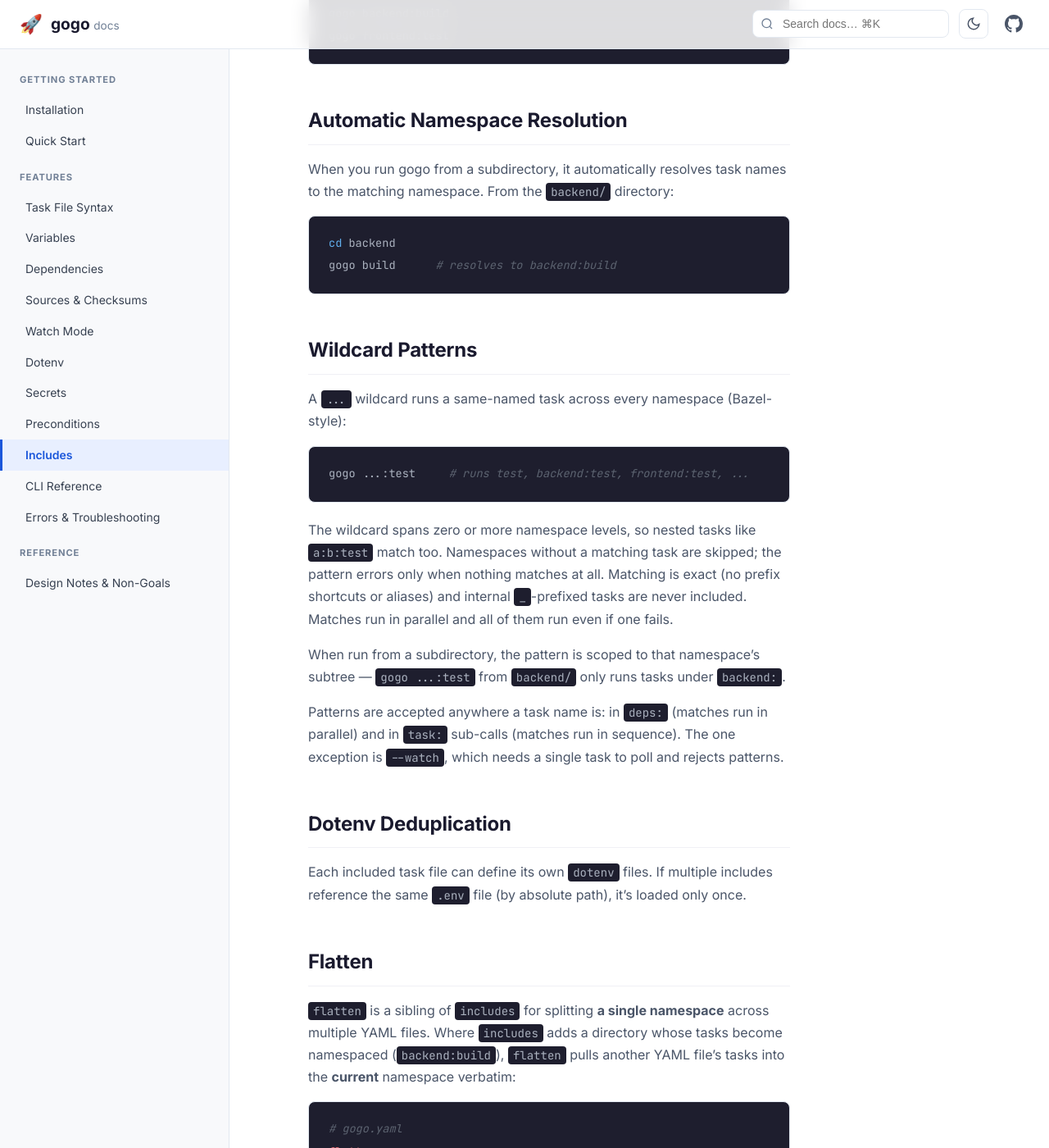
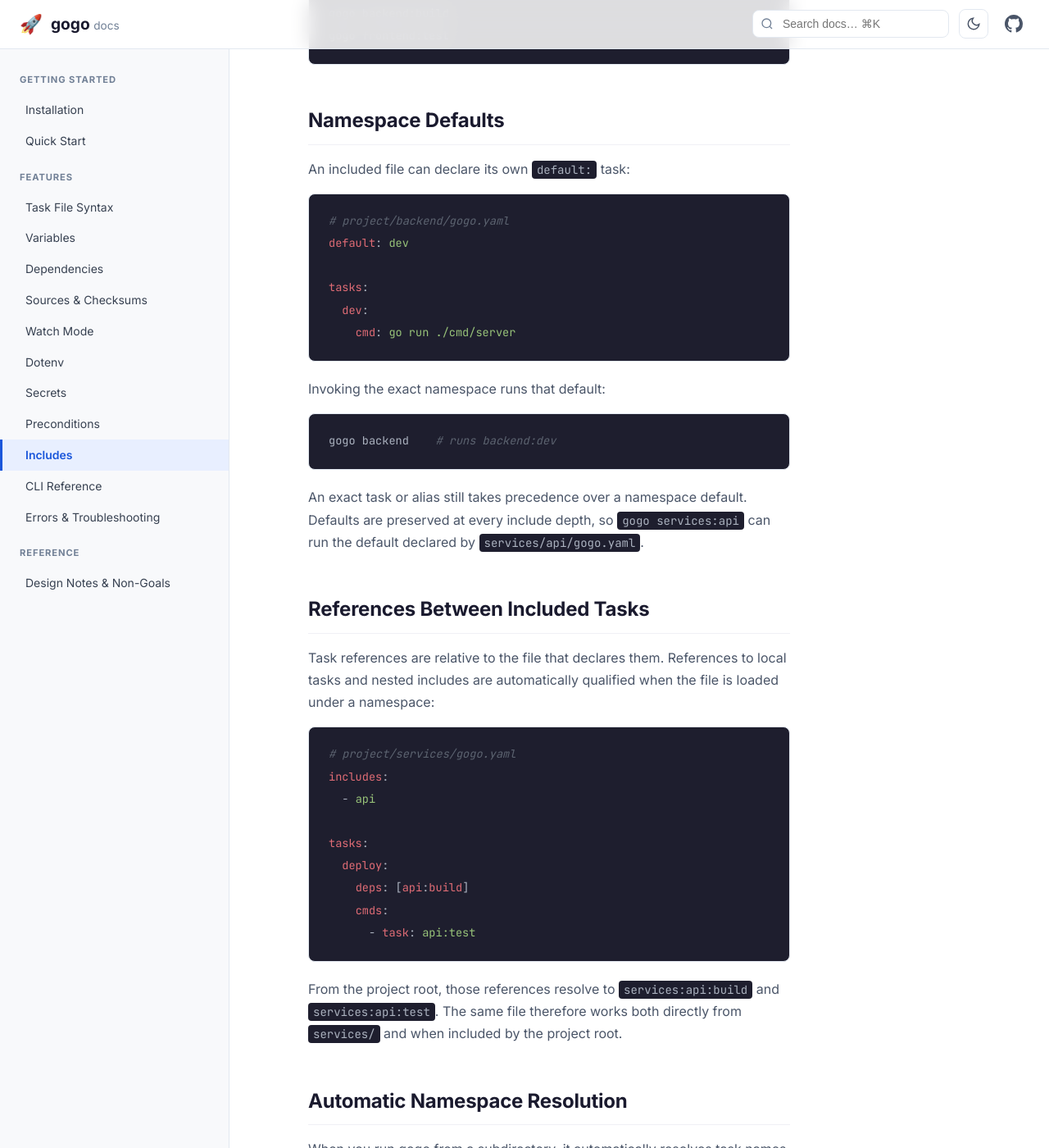
Before and after one commit to dgageot/gogo, a Jekyll site: the page built from docs/features/includes/index.md, in a window 1280 px wide and 1400 px high, scrolled down 1126 px. Shown: the whole window at 82% size. Built offline with Jekyll 4.4.1, drawn with Linux system fonts in a browser that asks for light colours; some of the changed text lies outside the part shown.

Commit message:
docs: explain include defaults and reference resolution

````diff
--- a/docs/features/includes/index.md
+++ b/docs/features/includes/index.md
@@ -42,6 +42,45 @@ Included tasks are prefixed with their directory name:
 gogo backend:build
 gogo frontend:test
 ```
+
+## Namespace Defaults
+
+An included file can declare its own `default:` task:
+
+```yaml
+# project/backend/gogo.yaml
+default: dev
+
+tasks:
+  dev:
+    cmd: go run ./cmd/server
+```
+
+Invoking the exact namespace runs that default:
+
+```sh
+gogo backend    # runs backend:dev
+```
+
+An exact task or alias still takes precedence over a namespace default. Defaults are preserved at every include depth, so `gogo services:api` can run the default declared by `services/api/gogo.yaml`.
+
+## References Between Included Tasks
+
+Task references are relative to the file that declares them. References to local tasks and nested includes are automatically qualified when the file is loaded under a namespace:
+
+```yaml
+# project/services/gogo.yaml
+includes:
+  - api
+
+tasks:
+  deploy:
+    deps: [api:build]
+    cmds:
+      - task: api:test
+```
+
+From the project root, those references resolve to `services:api:build` and `services:api:test`. The same file therefore works both directly from `services/` and when included by the project root.
 
 ## Automatic Namespace Resolution
 
@@ -110,7 +149,7 @@ Key behaviors:
 - **Path resolution**: `flatten` entries are paths to YAML files (not directories), resolved relative to the file that declares them. Absolute paths and `~/` are supported.
 - **First defined wins**: a task declared directly in the parent file beats a same-named task in a flatten file. Between two flatten files, the first listed wins.
 - **`dir:` is rooted at the parent**: a `dir: backend` written inside a flatten file means "`backend` next to the parent task file", not relative to the flatten file's location.
-- **Variables merge**: global `vars` from flatten files are merged into the parent's `vars`, with the parent winning conflicts.
+- **Declarations merge with parent precedence**: `vars`, source presets, and secret declarations from flatten files are merged into the current namespace. The parent file wins conflicts; between flatten files, the first listed wins.
 - **Comments become descriptions**: task comments in a flatten file are preserved as `Desc` and shown by `gogo -l`.
 - **Nesting**: a flatten file can itself declare `flatten:` (still no namespace) or `includes:` (sub-namespaces under the parent's namespace).
 - **Inside an include**: when used from inside a namespaced include, the flatten file's tasks land in that include's namespace (e.g. `cli:helper` rather than `helper`).
````
